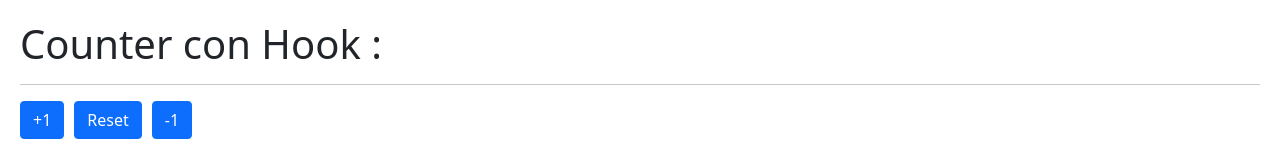
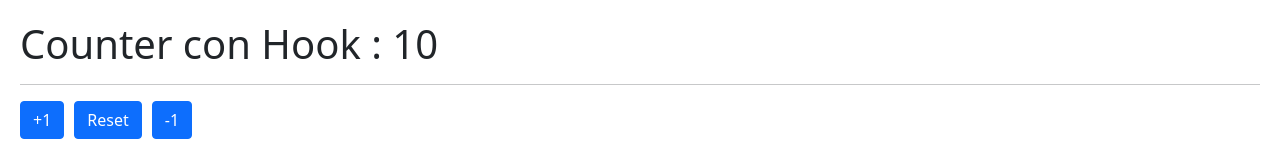
Before and after one commit to braianLucero/Proyects-React, a React (Vite) app: page / in a window 1280 px wide. Shown: the top 160 px of the page. Built offline with nearby package versions, Linux system fonts and the light colour scheme.

Commit message:
counterhooks

```diff
--- a/src/01-useState/CounterWithCustomHook.jsx
+++ b/src/01-useState/CounterWithCustomHook.jsx
@@ -1,14 +1,24 @@
 import React from "react";
+import { useCounter } from "../hooks/useCounter";
 
 export const CounterWithCustomHook = () => {
+  const { counter, increment, reset, decrement } = useCounter();
+
   return (
     <>
-      <h1>Counter con Hook : </h1>
+      <h1>Counter con Hook : {counter} </h1>
       <hr />
 
-      <button className="btn btn-primary">+1</button>
-      <button className="btn btn-primary">Reset</button>
-      <button className="btn btn-primary"> -1</button>
+      <button onClick={increment} className="btn btn-primary">
+        +1
+      </button>
+      <button onClick={reset} className="btn btn-primary">
+        Reset
+      </button>
+      <button onClick={decrement} className="btn btn-primary">
+        {" "}
+        -1
+      </button>
     </>
   );
 };
--- /dev/null
+++ b/src/hooks/useCounter.js
@@ -0,0 +1,24 @@
+import { useState } from "react";
+
+export const useCounter = (initialValue = 10) => {
+  const [counter, setCounter] = useState(initialValue);
+
+  const increment = () => {
+    setCounter(counter + 1);
+  };
+
+  const reset = () => {
+    setCounter(initialValue);
+  };
+
+  const decrement = () => {
+    if (counter == 0) return;
+    setCounter(counter - 1);
+  };
+  return {
+    counter,
+    increment,
+    reset,
+    decrement,
+  };
+};
```
